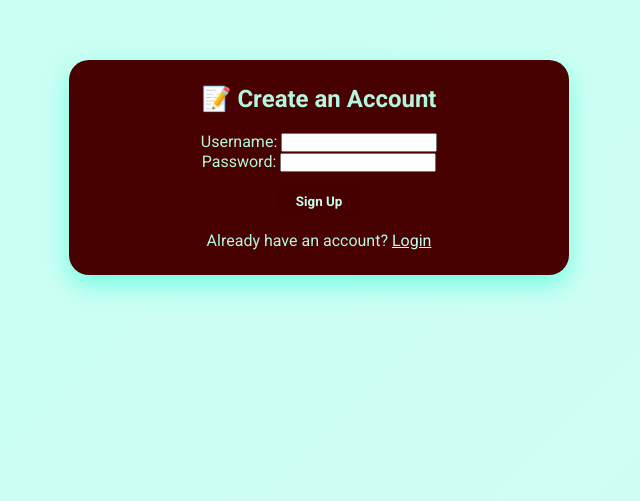
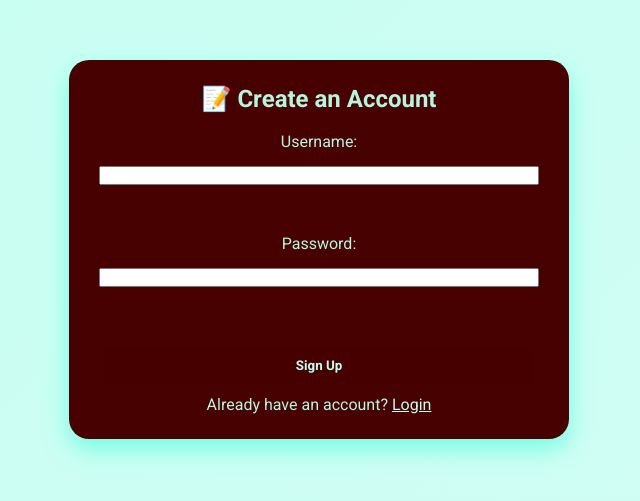
Before and after one commit to ship1220/AI-JOB_COURSE_GENERATOR_-_INTERVIEWER, a FastAPI app: page /signup in a window 1280 px wide. Shown: the top 501 px of the page, without its empty margins (321-961 px from the left). Run offline with FastAPI, Linux system fonts and the light colour scheme.

Commit message:
Add form styling to .form-card

```diff
--- a/static/styles.css
+++ b/static/styles.css
@@ -305,6 +305,11 @@ form.form-card input:focus {
   box-shadow: 0 0 8px rgba(108, 99, 255, 0.3);
 }
 
+.form-card form {
+  display: flex;
+  flex-direction: column;
+  gap: 15px;
+}
 /* Responsive */
 @media (max-width: 700px) {
   h1 {
```
